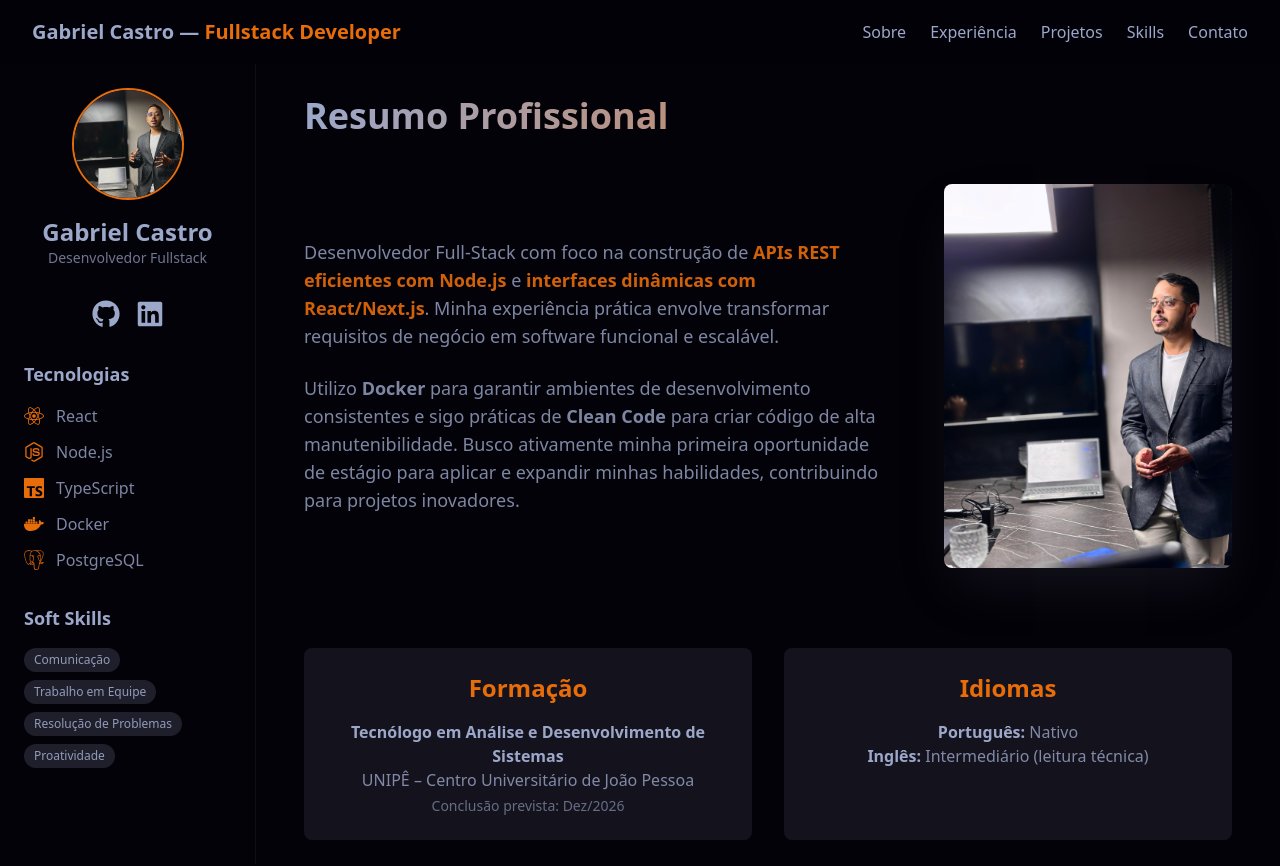
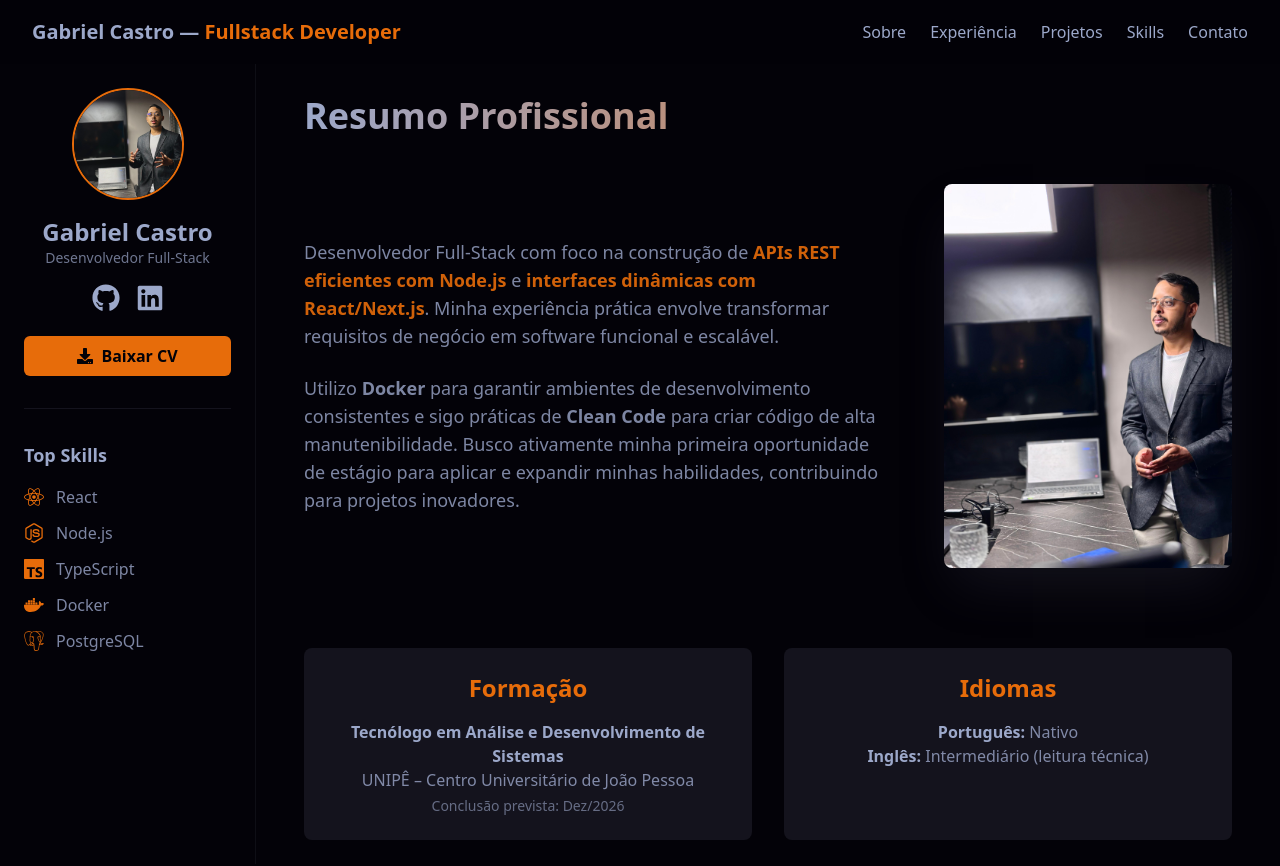
Before and after one commit to DevBielCastro/Gabriel-Castro_Portfolio, a React (Vite) app: page / in a window 1280 px wide. Shown: the top 866 px of the page. Built offline with nearby package versions, Linux system fonts and the light colour scheme.

Commit message:
adição de curriculo e atualização de dados

```diff
--- a/src/components/Sidebar.tsx
+++ b/src/components/Sidebar.tsx
@@ -1,4 +1,4 @@
-import { FaReact, FaNodeJs, FaDocker, FaGithub, FaLinkedin } from "react-icons/fa";
+import { FaReact, FaNodeJs, FaDocker, FaGithub, FaLinkedin, FaDownload } from "react-icons/fa";
 import { SiPostgresql, SiTypescript } from "react-icons/si";
 import profilePic from '../assets/profile.jpg';
 
@@ -15,34 +15,46 @@ export function Sidebar({ isSidebarOpen }: SidebarProps) {
     { icon: <SiPostgresql size={20} />, name: "PostgreSQL" },
   ];
 
-  const softSkills = ["Comunicação", "Trabalho em Equipe", "Resolução de Problemas", "Proatividade"];
-
   return (
     <aside className={`fixed left-0 top-16 w-64 h-full bg-background border-r border-primary/20 p-6 flex flex-col z-40
                        transform transition-transform duration-300 ease-in-out
                        ${isSidebarOpen ? 'translate-x-0' : '-translate-x-full'}
                        md:translate-x-0`}>
-      <div className="flex flex-col items-center mb-8">
+      <div className="flex flex-col items-center">
         <img
           src={profilePic}
           alt="Gabriel Castro"
           className="w-28 h-28 rounded-full border-2 border-accent mb-4 object-cover"
         />
         <h2 className="text-2xl font-bold text-secondary">Gabriel Castro</h2>
-        <p className="text-sm text-secondary/70">Desenvolvedor Fullstack</p>
+        <p className="text-sm text-secondary/70 mb-4">Desenvolvedor Full-Stack</p>
       </div>
 
-      <div className="flex justify-center space-x-4 mb-8">
+      <div className="flex justify-center space-x-4">
         <a href="https://github.com/DevBielCastro" target="_blank" rel="noopener noreferrer" className="text-secondary hover:text-accent transition-colors">
           <FaGithub size={28} />
         </a>
-        <a href="https://www.linkedin.com/in/devbielcastro/" target="_blank" rel="noopener noreferrer" className="text-secondary hover:text-accent transition-colors">
+        <a href="https://www.linkedin.com/in/gabriel-castro-9a9745209/" target="_blank" rel="noopener noreferrer" className="text-secondary hover:text-accent transition-colors">
           <FaLinkedin size={28} />
         </a>
       </div>
 
-      <div className="mb-8">
-        <h3 className="text-lg font-semibold text-secondary mb-4">Tecnologias</h3>
+      {/* Botão de Download do CV */}
+      <div className="mt-6 w-full">
+        <a
+          href="/Gabriel-Castro-CV.pdf"
+          download
+          className="flex items-center justify-center gap-2 w-full bg-accent text-background font-bold py-2 px-4 rounded-md hover:bg-accent/80 transition-colors"
+        >
+          <FaDownload />
+          Baixar CV
+        </a>
+      </div>
+
+      <div className="mt-8 mb-8 border-t border-primary/30"></div>
+
+      <div>
+        <h3 className="text-lg font-semibold text-secondary mb-4">Top Skills</h3>
         <ul className="space-y-3">
           {technologies.map((tech) => (
             <li key={tech.name} className="flex items-center space-x-3 text-secondary/80">
@@ -52,17 +64,6 @@ export function Sidebar({ isSidebarOpen }: SidebarProps) {
           ))}
         </ul>
       </div>
-
-      <div>
-        <h3 className="text-lg font-semibold text-secondary mb-4">Soft Skills</h3>
-        <div className="flex flex-wrap gap-2">
-          {softSkills.map((skill) => (
-            <span key={skill} className="bg-primary/50 text-secondary/90 text-xs font-medium px-2.5 py-1 rounded-full">
-              {skill}
-            </span>
-          ))}
-        </div>
-      </div>
     </aside>
   );
 }
```
Also changed, not shown: 1 other file (tests, documents, lock files or other folders).
